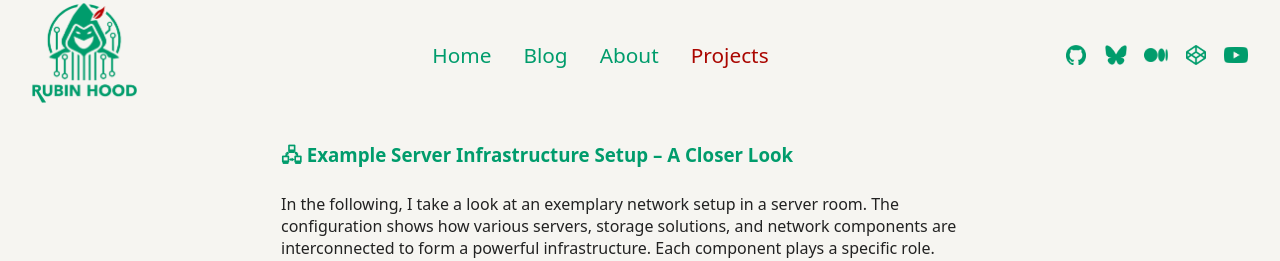
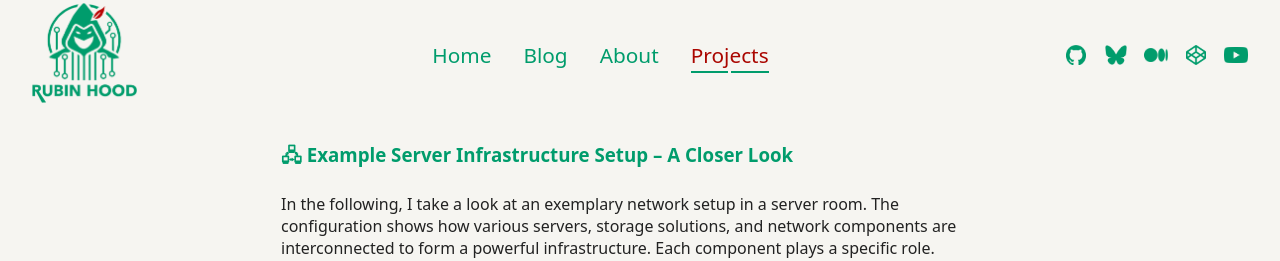
Before and after one commit to rubin-hood/rubinhood-blog, a Jekyll site: the page built from projects.md, in a window 1280 px wide. Shown: the top 261 px of the page. Built offline with Jekyll 4.4.1, drawn with Linux system fonts in a browser that asks for light colours.

Commit message:
Update style.css

```diff
--- a/assets/css/style.css
+++ b/assets/css/style.css
@@ -511,3 +511,19 @@ body.noscroll { overflow: hidden; }
 .site-nav a:hover {
   letter-spacing: 2px;
 }
+
+
+.site-nav a {
+  position: relative;
+  overflow: visible;
+}
+.site-nav a::before,
+.site-nav a::after {
+  content: '';
+  position: absolute; width: 48%; height: 2px; background: #009C6C;
+  bottom: -4px; transition: transform .3s;
+}
+.site-nav a::before { left: 0; transform: scaleX(0); }
+.site-nav a::after  { right: 0; transform: scaleX(0); }
+.site-nav a:hover::before, .site-nav a.active::before  { transform: scaleX(1); }
+.site-nav a:hover::after,  .site-nav a.active::after   { transform: scaleX(1); }
```
